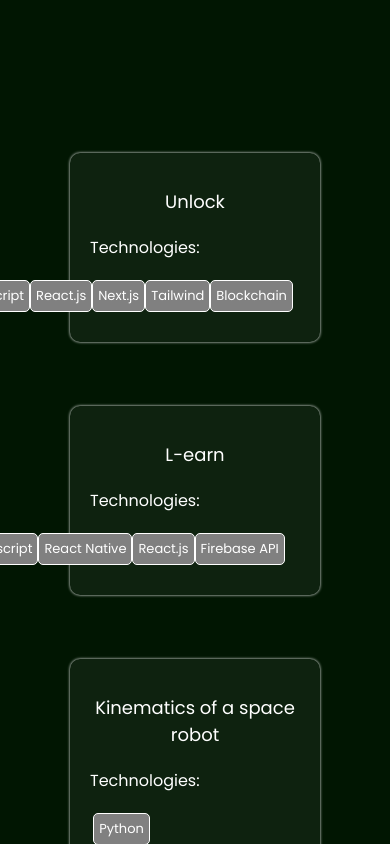
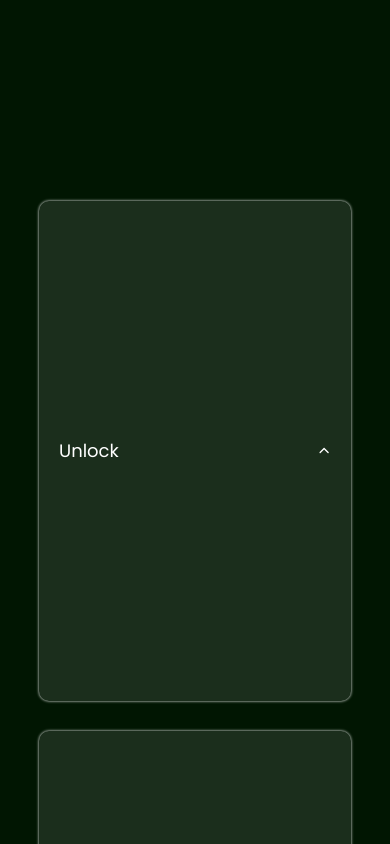
Before and after one commit to felipegerhardt/felipegerhardt, a React (Create React App) app: page / in a window 390 px wide. Shown: the part 2400-3244 px from the top of the page. Built offline with nearby package versions, Linux system fonts and the light colour scheme.

Commit message:
Changes on Projects Card

```diff
--- a/src/components/Navbar/index.css
+++ b/src/components/Navbar/index.css
@@ -132,7 +132,7 @@
 
 @media screen and (max-width: 750px) {
   .navbar-container {
-    width: 80%;
+    width: 70%;
   }
 
   .links {
--- a/src/components/ProjectsCard/index.css
+++ b/src/components/ProjectsCard/index.css
@@ -1,42 +1,75 @@
 .single-project-card-container {
   display: flex;
-  flex-direction: column;
+  width: 20%;
+  height: 250px;
   justify-content: center;
   align-content: center;
+  margin-top: 30px;
+  transition: ease-in-out 300ms;
 
 }
 
 .card-info {
   display: flex;
   flex-direction: column;
-  width: 350px;
+  width: 100%;
+  height: 100%;
   justify-content: flex-start;
   align-content: center;
-  background-color: rgba(255, 255, 255, 0.05);
-  margin: 2rem;
+  justify-content: center;
+  background-color: rgba(255, 255, 255, 0.1);
   border-radius: 10px;
   box-shadow: 0px 0px 3px rgba(255, 255, 255, 1);
   padding: 20px;
-  transition: ease-in-out 50ms;
+  transition: ease-in-out 300ms;
   cursor: pointer;
-  color: white
+  color: white;
 
 }
 
 .card-info:hover {
   background-color: rgba(255, 255, 255, 0.1);
   box-shadow: 0px 0px 10px rgba(255, 255, 255, 1);
-  scale: 1.02;
 }
 
 
+.card-info.activated {
+  background-color: rgba(255, 255, 255, 0.1);
+  box-shadow: 0px 0px 10px rgba(255, 255, 255, 1);
+  scale: 1.5;
+
+}
+
 .project-title {
-  font-size:large;
-  text-align: center;
+  font-size: medium;
+  text-align: left;
+  margin-left: 20px;
   width: 100%;
   align-items: center;
   justify-content: center;
-  margin-top: 15px;
+
+  transition: ease-in-out 300ms;
+}
+
+.project-title.activated {
+  transform: translateY(-5rem);
+
+}
+
+.title-arrow-div {
+  display: flex;
+  flex-direction: row;
+  justify-content: center;
+  align-items: center;
+}
+
+.arrow {
+  transition: ease-in-out 300ms;
+  transform: rotateZ(180deg);
+}
+
+.arrow.activated {
+  transform: translateY(-5rem);
 }
 
 
@@ -53,16 +86,16 @@
 .description {
   display: grid;
   width: 100%;
-  grid-template-columns: 90px 90px 90px;
   padding: 10px;
+  align-items: center;
   justify-content: center;
-  align-items: center;
+  grid-template-columns: auto auto;
 }
 
 
 .technologies {
   width: min-content;
-  white-space:nowrap ;
+  white-space: nowrap;
   font-size: small;
   padding: 5px;
   margin-top: 5px;
@@ -84,8 +117,13 @@
 
 
 @keyframes spin {
-  from { transform: rotate(0deg); }
-  to { transform: rotate(360deg); }
+  from {
+    transform: rotate(0deg);
+  }
+
+  to {
+    transform: rotate(360deg);
+  }
 }
 
 .header__project_card {
@@ -107,7 +145,7 @@
   width: 100%;
 }
 
-.text__duration{
+.text__duration {
   color: white;
   font-size: 16px;
   margin-top: 2vmax;
@@ -116,34 +154,67 @@
 
 @media screen and (max-width: 1050px) {
 
-  .card-info {
-    width: 250px;
+  .single-project-card-container {
+    width: 150px;
+    height: 150px;
+  }
+
+  .card-info.activated {
+    scale: 1.5;
+  }
+
+  .project-title {
+    font-size: small;
+    margin-left: 0px;
+
+  }
+
+  .project-title.activated {
+    transform: translateY(-3rem);
+
+  }
+
+
+  .arrow.activated {
+    transform: translateY(-3rem);
   }
 }
 
 @media screen and (max-width: 750px) {
 
+
+  .single-project-card-container {
+    width: 80%;
+    height: 500px;
+  }
+
+  .card-info.activated {
+    scale: 1;
+    height: 380px;
+
+  }
+
+
+  .single-project-card-container.activated {
+    height: 400px;
+  }
+
   .text__project__card {
     font-size: 14px;
 
   }
-  .text__duration{
+
+  .text__duration {
     font-size: 14px;
   }
 
   .tagsContainer {
     grid-template:
-    "a"
-    "b"
-    "c";
+      "a"
+      "b"
+      "c";
   }
 
-
-  .description {
-    display: flex;
-    flex-direction: row;
-    width: 30%;
-  }
 
 
   .project-title {
@@ -152,7 +223,4 @@
 }
 
 
-@media screen and (max-width: 490px) {
-
-
-}
+@media screen and (max-width: 490px) {}
--- a/src/components/ProjectsCard/index.tsx
+++ b/src/components/ProjectsCard/index.tsx
@@ -1,6 +1,7 @@
-import React, {ReactElement, useEffect} from 'react';
+import React, { useState, ReactElement, useEffect } from 'react';
 import './index.css'
-import {AiOutlineCheckCircle, AiOutlineLoading3Quarters} from 'react-icons/ai'
+import { AiOutlineCheckCircle, AiOutlineLoading3Quarters } from 'react-icons/ai'
+import { IoIosArrowDown } from "react-icons/io";
 
 import Aos from 'aos'
 import 'aos/dist/aos.css';
@@ -10,35 +11,41 @@ const ProjectsCard = ({
   status,
   url,
   technologies,
-}:{
-  project:string | ReactElement;
-  status:string;
-  url:string;
+}: {
+  project: string | ReactElement;
+  status: string;
+  url: string;
   technologies: Array<string>;
 }) => {
 
-  useEffect (() => {
+  const [toggle, setToggle] = useState(true);
+  const [toggleDiv, setToggleDiv] = useState(true);
+  const [toggleContainer, setToggleContainer] = useState(true)
+  const [arrow, setArrow] = useState(false);
+  function handleClick() {
+    setToggle(!toggle)
+    setToggleDiv(!toggleDiv)
+    setToggleContainer(!toggleContainer)
+    setArrow(!arrow)
+  }
 
-    Aos.init({duration: 1000})
+
+  useEffect(() => {
+
+    Aos.init({ duration: 1000 })
 
   }, [])
 
   return (
-    <div className='single-project-card-container' onClick={ () => window.open(url) }>
-      <div className='card-info'>
+    <div onClick={handleClick} className={toggleDiv ? 'single-project-card-container' : 'single-project-card-container activated'} /* onClick={ () => window.open(url) } */>
+      <div className={toggle ? 'card-info' : 'card-info activated'}>
 
-        <p className='project-title'> {project}</p>
+        <div className='title-arrow-div'>
+          <p className={toggleContainer ? 'project-title' : 'project-title activated'}> {project}</p>
 
-        <div className="contentContainer">
-            <p className='technologies-title'>Technologies:</p>
+          <IoIosArrowDown className={arrow ? 'arrow activated' : 'arrow'} size={15}/>
+        </div>
 
-          <div className="description">
-
-            {technologies.map((tech) => <p className='technologies'>{tech}</p>)}
-
-          </div>
-
-        </div>
       </div>
     </div>
 
--- a/src/containers/Projects/index.css
+++ b/src/containers/Projects/index.css
@@ -6,28 +6,27 @@
 }
 
 .projects-card-container {
-  display: grid;
-  grid-template-columns: auto auto auto;
-  flex-wrap: wrap;
+  display: flex;
   flex-direction: row;
-  justify-content: center;
+  width: 100%;
+  margin-top: 50px;
+  justify-content: space-evenly;
   align-content: center;
 
 }
 
 
 @media screen and (max-width: 1050px) {
-  .projects-card-container {
-    grid-template-columns: auto auto;
-  }
 
 }
 
 
 @media screen and (max-width: 750px) {
   .projects-card-container {
-    grid-template-columns: auto;
-
+    flex-direction: column;
+    align-items: center;
+    justify-content: center;
+    overflow: auto;
   }
 }
 
```
